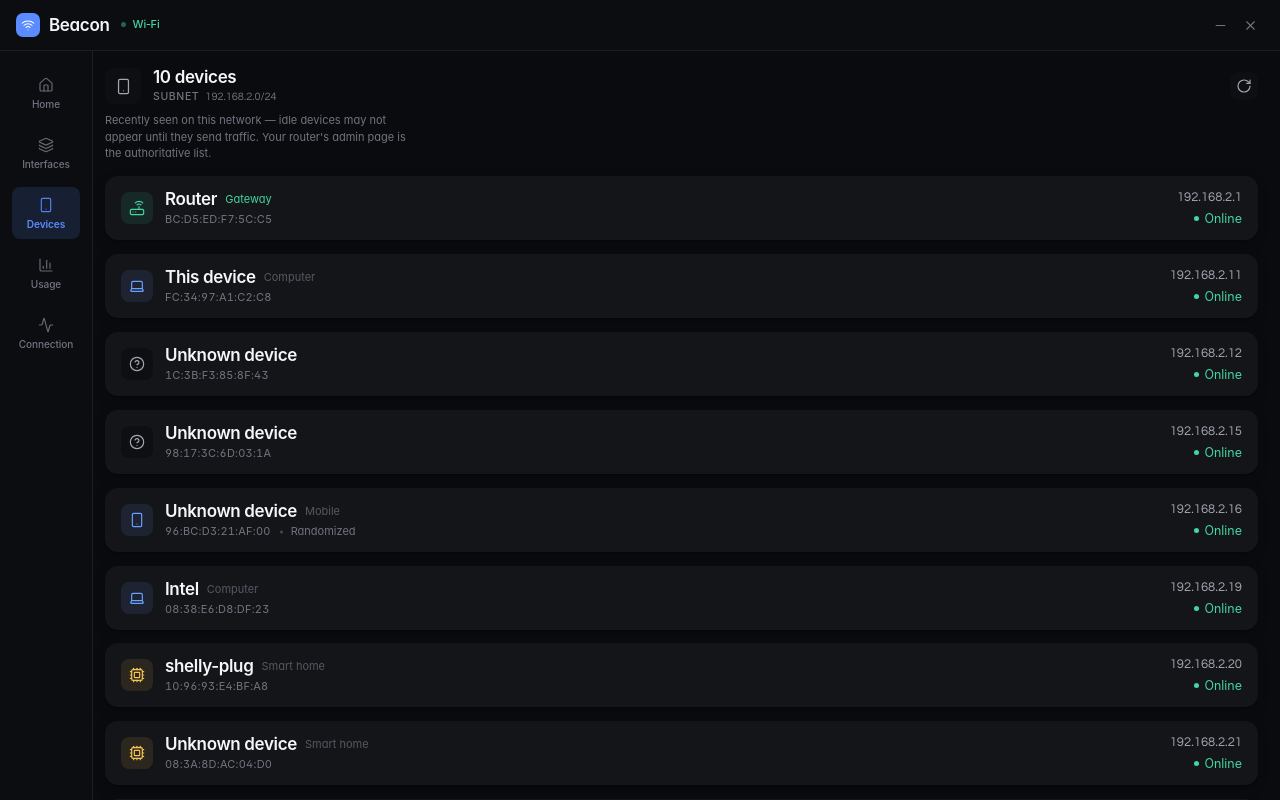
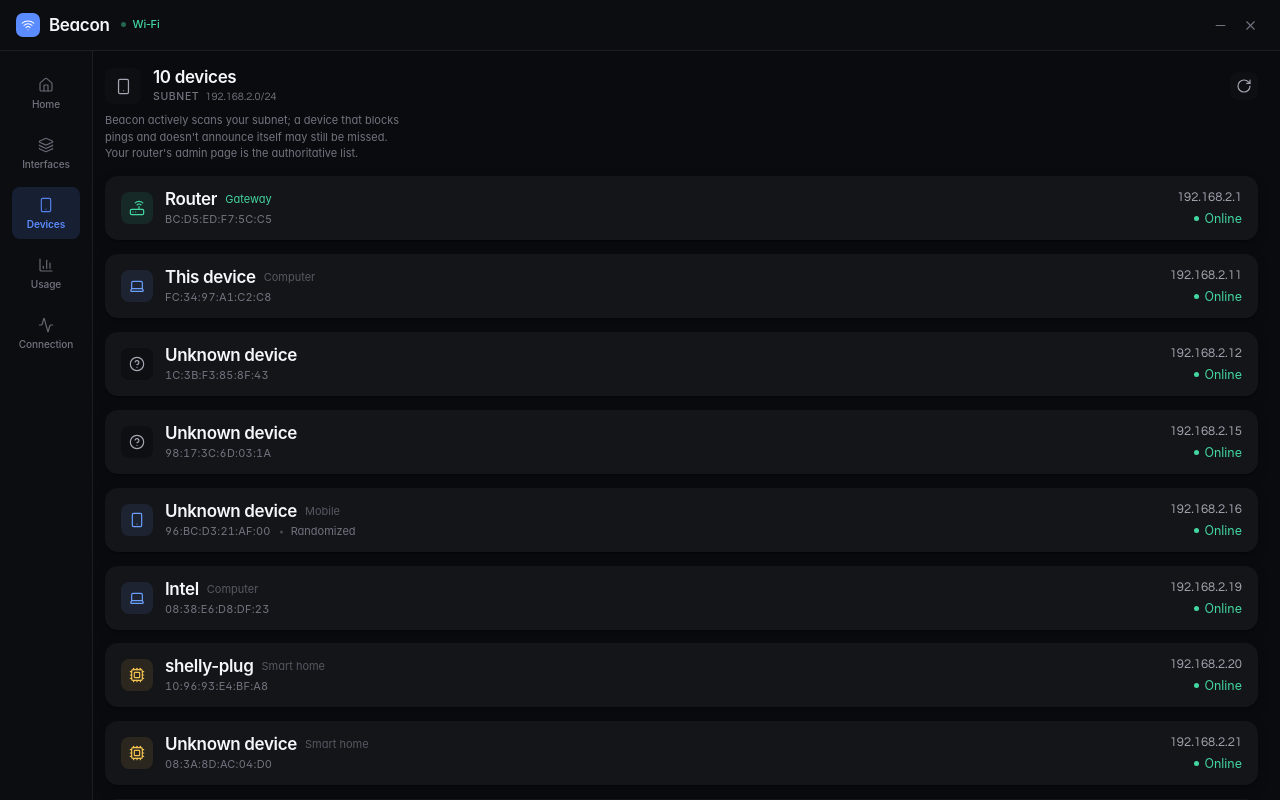
Before and after one commit to swiftsolve/rove, a React (Vite) app: page / in a window 1280 px wide. Both pictures are taken after a click on the button "Devices". Built offline with nearby package versions, Linux system fonts and the light colour scheme; a web font is replaced by a local one.

Commit message:
Devices hint reflects active scanning

```diff
--- a/src/views/DevicesView.tsx
+++ b/src/views/DevicesView.tsx
@@ -138,9 +138,7 @@ export default function DevicesView({
       ) : (
         <>
           <p className="devices-hint">
-            Recently seen on this network — idle devices may not appear until they send traffic.
-            Your router&apos;s admin page is the authoritative list.
-          </p>
+            Beacon actively scans your subnet; a device that blocks pings and doesn't announce itself may still be missed. Your router's admin page is the authoritative list.</p>
           <div className="device-list">
             {devices.map((device) => (
               <DeviceRow key={device.mac} device={device} />
```
